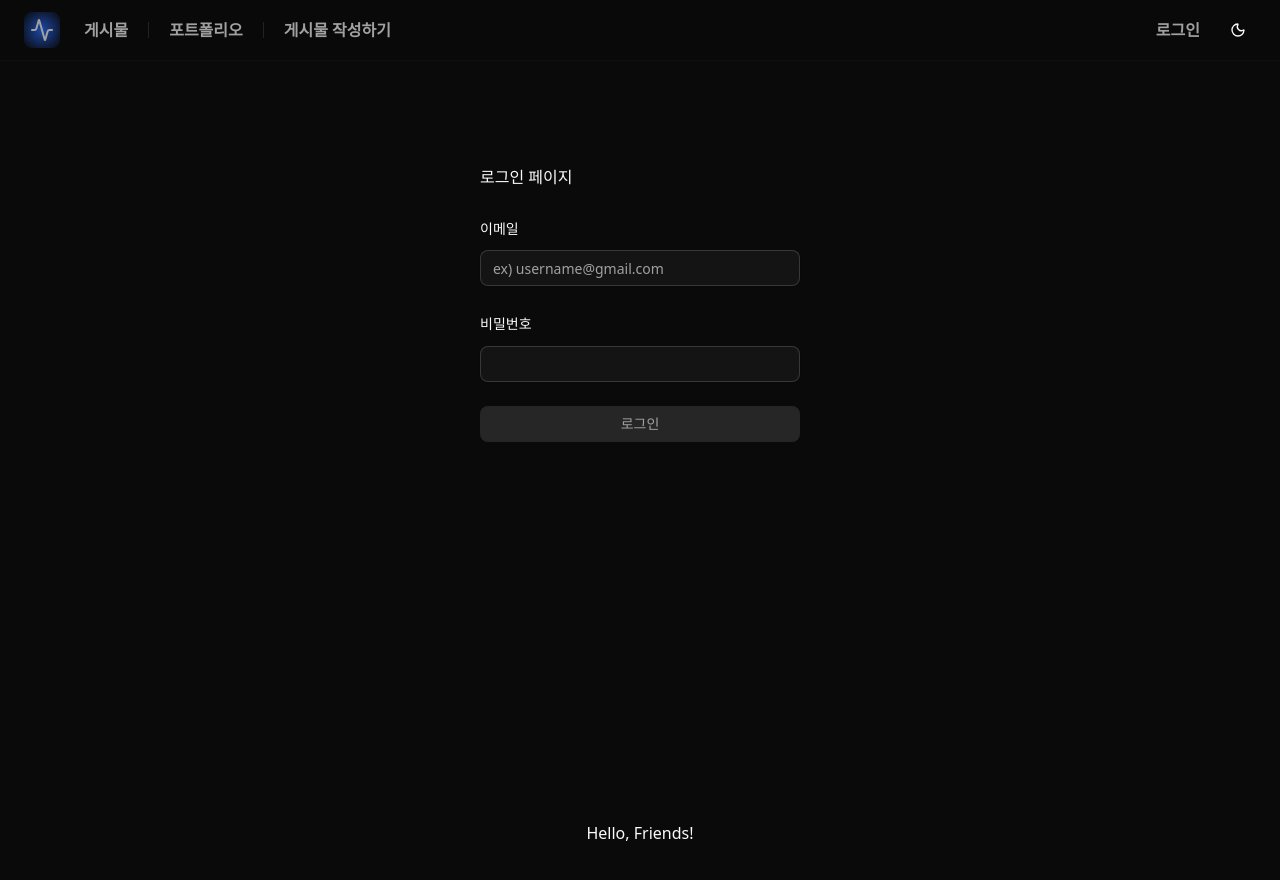
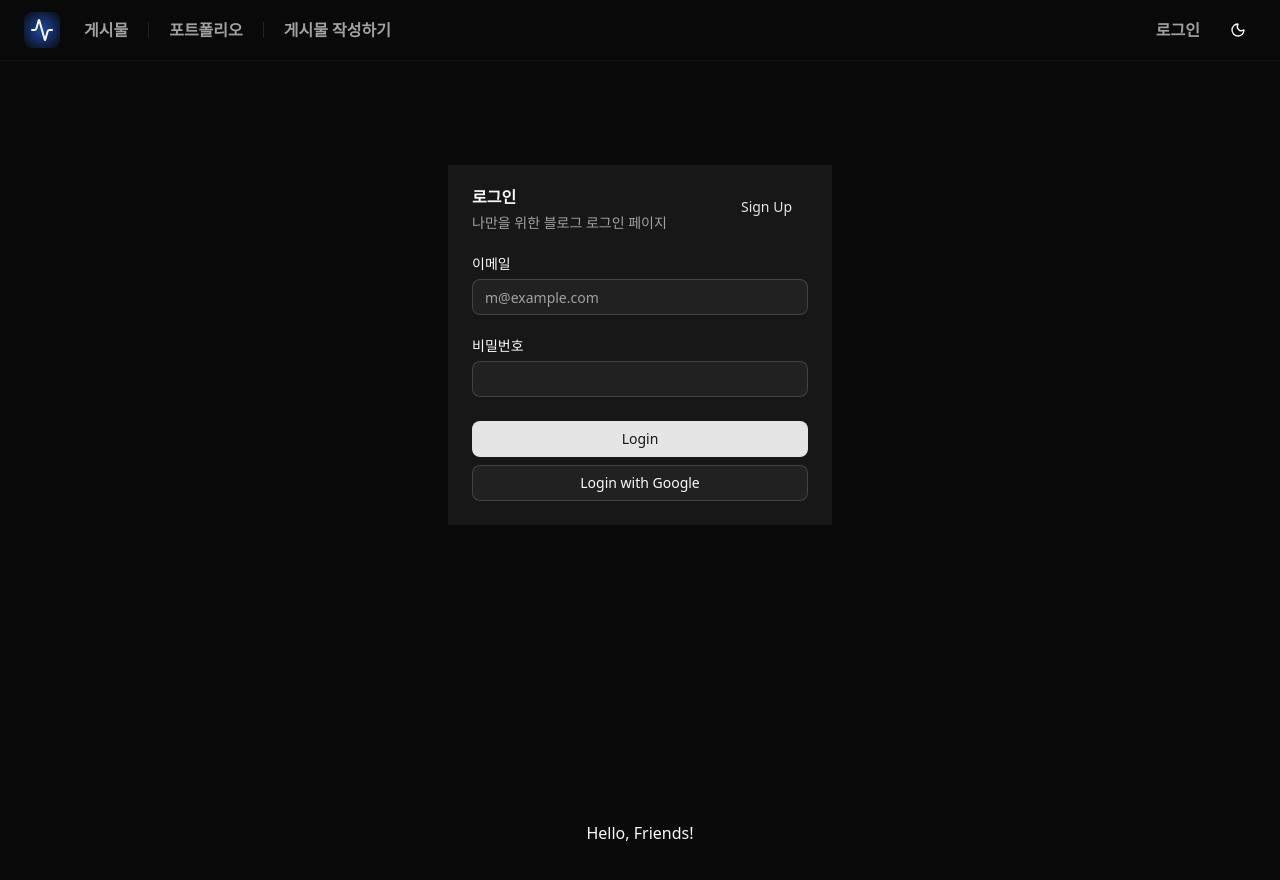
Before and after one commit to hwanieo/blog, a React (Vite) app: page /sign-in in a window 1280 px wide. Shown: the top 880 px of the page. Built offline with nearby package versions, Linux system fonts and the light colour scheme.

Commit message:
로그인 페이지 리뉴얼

```diff
--- a/src/components/common/Header.tsx
+++ b/src/components/common/Header.tsx
@@ -2,25 +2,21 @@ import { useNavigate } from "react-router";
 import { ModeToggle } from "../theme";
 import { Separator } from "../ui";
 import { ActivityIcon } from "lucide-react";
+import { useState } from "react";
 
 function Header() {
   const navigate = useNavigate();
+  const [isLoggedIn, setIsLoggedIn] = useState(false);
+
   return (
     <header className="sticky top-0 z-50 w-full flex items-center justify-center border-b border-muted-foreground/5 bg-background/30 backdrop-blur-md">
       <div className="min-w-130 w-full container flex items-center justify-between px-6 py-3">
         <div className="flex items-center gap-6">
-          {/* <img
-            src="https://github.com/hwanieo.png"
-            alt="@LOGO"
-            width={28}
-            height={28}
-            className="rounded-full border-2 border-blue-500/20 cursor-pointer"
-          /> */}
           <div
             className="p-1.5 rounded-md cursor-pointer transition-all duration-500 bg-[radial-gradient(circle,rgba(37,99,235,var(--tw-bg-opacity))_0%,transparent_100%)] [--tw-bg-opacity:0.7]"
             onClick={() => navigate("/")}
           >
-            <ActivityIcon className="text-muted-foreground hover:text-foreground transition-all duration-500 cursor-pointer" />
+            <ActivityIcon className="text-foreground transition-all duration-500 cursor-pointer" />
           </div>
           <div className="flex items-center gap-5">
             <div className="font-semibold text-muted-foreground hover:text-foreground transition-all duration-500 cursor-pointer">
@@ -37,12 +33,22 @@ function Header() {
           </div>
         </div>
         <div className="flex items-center gap-5">
+          {!isLoggedIn ? (
             <div
               className="font-semibold text-muted-foreground hover:text-foreground transition-all duration-500 cursor-pointer"
               onClick={() => navigate("/sign-in")}
             >
               로그인
             </div>
+          ) : (
+            <img
+              src="https://github.com/hwanieo.png"
+              alt="@LOGO"
+              width={28}
+              height={28}
+              className="rounded-full border-2 border-blue-500/20 cursor-pointer"
+            />
+          )}
           <ModeToggle />
         </div>
       </div>
--- /dev/null
+++ b/src/components/ui/badge.tsx
@@ -0,0 +1,48 @@
+import * as React from "react"
+import { Slot } from "@radix-ui/react-slot"
+import { cva, type VariantProps } from "class-variance-authority"
+
+import { cn } from "@/lib/utils"
+
+const badgeVariants = cva(
+  "inline-flex items-center justify-center rounded-full border border-transparent px-2 py-0.5 text-xs font-medium w-fit whitespace-nowrap shrink-0 [&>svg]:size-3 gap-1 [&>svg]:pointer-events-none focus-visible:border-ring focus-visible:ring-ring/50 focus-visible:ring-[3px] aria-invalid:ring-destructive/20 dark:aria-invalid:ring-destructive/40 aria-invalid:border-destructive transition-[color,box-shadow] overflow-hidden",
+  {
+    variants: {
+      variant: {
+        default: "bg-primary text-primary-foreground [a&]:hover:bg-primary/90",
+        secondary:
+          "bg-secondary text-secondary-foreground [a&]:hover:bg-secondary/90",
+        destructive:
+          "bg-destructive text-white [a&]:hover:bg-destructive/90 focus-visible:ring-destructive/20 dark:focus-visible:ring-destructive/40 dark:bg-destructive/60",
+        outline:
+          "border-border text-foreground [a&]:hover:bg-accent [a&]:hover:text-accent-foreground",
+        ghost: "[a&]:hover:bg-accent [a&]:hover:text-accent-foreground",
+        link: "text-primary underline-offset-4 [a&]:hover:underline",
+      },
+    },
+    defaultVariants: {
+      variant: "default",
+    },
+  }
+)
+
+function Badge({
+  className,
+  variant = "default",
+  asChild = false,
+  ...props
+}: React.ComponentProps<"span"> &
+  VariantProps<typeof badgeVariants> & { asChild?: boolean }) {
+  const Comp = asChild ? Slot : "span"
+
+  return (
+    <Comp
+      data-slot="badge"
+      data-variant={variant}
+      className={cn(badgeVariants({ variant }), className)}
+      {...props}
+    />
+  )
+}
+
+export { Badge, badgeVariants }
--- /dev/null
+++ b/src/components/ui/card.tsx
@@ -0,0 +1,92 @@
+import * as React from "react"
+
+import { cn } from "@/lib/utils"
+
+function Card({ className, ...props }: React.ComponentProps<"div">) {
+  return (
+    <div
+      data-slot="card"
+      className={cn(
+        "bg-card text-card-foreground flex flex-col gap-6 rounded-xl border py-6 shadow-sm",
+        className
+      )}
+      {...props}
+    />
+  )
+}
+
+function CardHeader({ className, ...props }: React.ComponentProps<"div">) {
+  return (
+    <div
+      data-slot="card-header"
+      className={cn(
+        "@container/card-header grid auto-rows-min grid-rows-[auto_auto] items-start gap-2 px-6 has-data-[slot=card-action]:grid-cols-[1fr_auto] [.border-b]:pb-6",
+        className
+      )}
+      {...props}
+    />
+  )
+}
+
+function CardTitle({ className, ...props }: React.ComponentProps<"div">) {
+  return (
+    <div
+      data-slot="card-title"
+      className={cn("leading-none font-semibold", className)}
+      {...props}
+    />
+  )
+}
+
+function CardDescription({ className, ...props }: React.ComponentProps<"div">) {
+  return (
+    <div
+      data-slot="card-description"
+      className={cn("text-muted-foreground text-sm", className)}
+      {...props}
+    />
+  )
+}
+
+function CardAction({ className, ...props }: React.ComponentProps<"div">) {
+  return (
+    <div
+      data-slot="card-action"
+      className={cn(
+        "col-start-2 row-span-2 row-start-1 self-start justify-self-end",
+        className
+      )}
+      {...props}
+    />
+  )
+}
+
+function CardContent({ className, ...props }: React.ComponentProps<"div">) {
+  return (
+    <div
+      data-slot="card-content"
+      className={cn("px-6", className)}
+      {...props}
+    />
+  )
+}
+
+function CardFooter({ className, ...props }: React.ComponentProps<"div">) {
+  return (
+    <div
+      data-slot="card-footer"
+      className={cn("flex items-center px-6 [.border-t]:pt-6", className)}
+      {...props}
+    />
+  )
+}
+
+export {
+  Card,
+  CardHeader,
+  CardFooter,
+  CardTitle,
+  CardAction,
+  CardDescription,
+  CardContent,
+}
--- a/src/components/ui/index.ts
+++ b/src/components/ui/index.ts
@@ -31,3 +31,14 @@ export {
   FieldTitle,
 } from "./field";
 export { Input } from "./input";
+export { Badge, badgeVariants } from "./badge";
+export {
+  Card,
+  CardHeader,
+  CardFooter,
+  CardTitle,
+  CardAction,
+  CardDescription,
+  CardContent,
+} from "./card";
+export { Label } from "./label";
--- a/src/pages/sign-in/index.tsx
+++ b/src/pages/sign-in/index.tsx
@@ -1,51 +1,62 @@
 import { Main, Section } from "@/components/common";
-import { Button, Input } from "@/components/ui";
+import { Badge, Button, Input } from "@/components/ui";
 import {
-  Field,
-  FieldDescription,
-  FieldError,
-  FieldGroup,
-  FieldLabel,
-  FieldLegend,
-  FieldSet,
+  Card,
+  CardAction,
+  CardContent,
+  CardDescription,
+  CardFooter,
+  CardHeader,
+  CardTitle,
 } from "@/components/ui";
+import { Label } from "@/components/ui";
+import { useNavigate } from "react-router";
 
 export default function SignIn() {
+  const navigate = useNavigate();
   return (
     <Main>
       <Section>
-        <form action={() => {}} className="mt-20 min-w-80 w-80 m-auto">
-          <FieldSet>
-            <FieldLegend>로그인 페이지</FieldLegend>
-            <FieldDescription></FieldDescription>
-            <FieldGroup>
-              <Field>
-                <FieldLabel htmlFor="email">이메일</FieldLabel>
-                <Input
-                  id="email"
-                  autoComplete="off"
-                  placeholder="ex) username@gmail.com"
-                />
-                {/* <FieldDescription>
-                  This appears on invoices and emails.
-                </FieldDescription> */}
-              </Field>
-              <Field>
-                <FieldLabel htmlFor="password">비밀번호</FieldLabel>
-                <Input id="password" autoComplete="off" /*aria-invalid*/ />
-                {/* <FieldError>Choose another username.</FieldError> */}
-              </Field>
-            </FieldGroup>
-          </FieldSet>
-          <div className="mt-6 w-full">
-            <Button
-              variant="secondary"
-              className="w-full text-muted-foreground hover:text-foreground transition-all duration-500"
-            >
-              로그인
+        <Card className="w-full max-w-sm m-auto mt-20 rounded-none border-none shadow-none">
+          <CardHeader>
+            <CardTitle>로그인</CardTitle>
+            <CardDescription>나만을 위한 블로그 로그인 페이지</CardDescription>
+            <CardAction>
+              <Button variant="link" onClick={() => navigate("/sign-up")}>
+                Sign Up
+              </Button>
+            </CardAction>
+          </CardHeader>
+          <CardContent>
+            <form>
+              <div className="flex flex-col gap-6">
+                <div className="grid gap-2">
+                  <Label htmlFor="email">이메일</Label>
+                  <Input
+                    id="email"
+                    type="email"
+                    placeholder="m@example.com"
+                    required
+                  />
+                </div>
+                <div className="grid gap-2">
+                  <div className="flex items-center">
+                    <Label htmlFor="password">비밀번호</Label>
+                  </div>
+                  <Input id="password" type="password" required />
+                </div>
+              </div>
+            </form>
+          </CardContent>
+          <CardFooter className="flex-col gap-2">
+            <Button type="submit" className="w-full">
+              Login
             </Button>
-          </div>
-        </form>
+            <Button variant="outline" className="w-full">
+              Login with Google
+            </Button>
+          </CardFooter>
+        </Card>
       </Section>
     </Main>
   );
```
Lines whose indentation alone changed are shown as unchanged.
